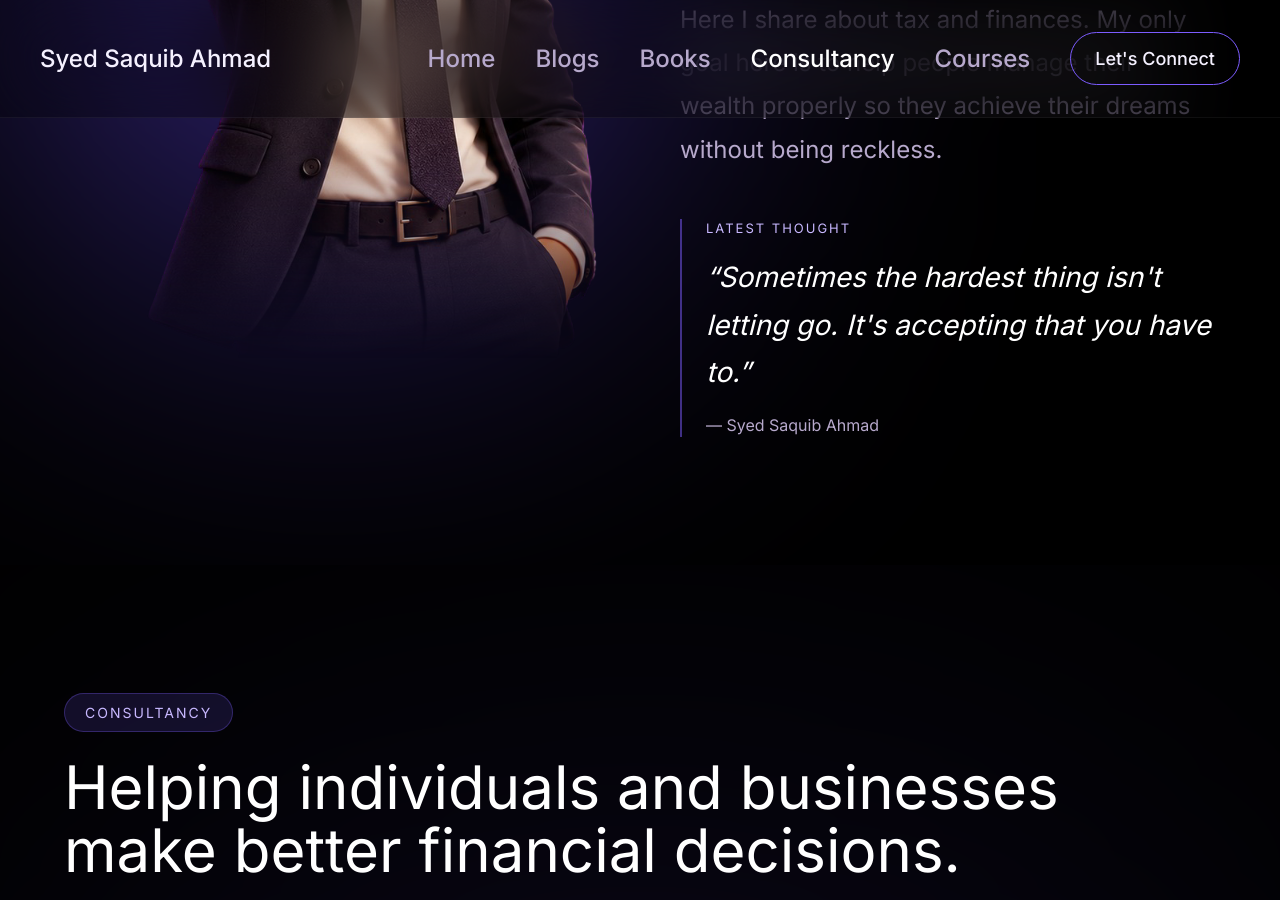
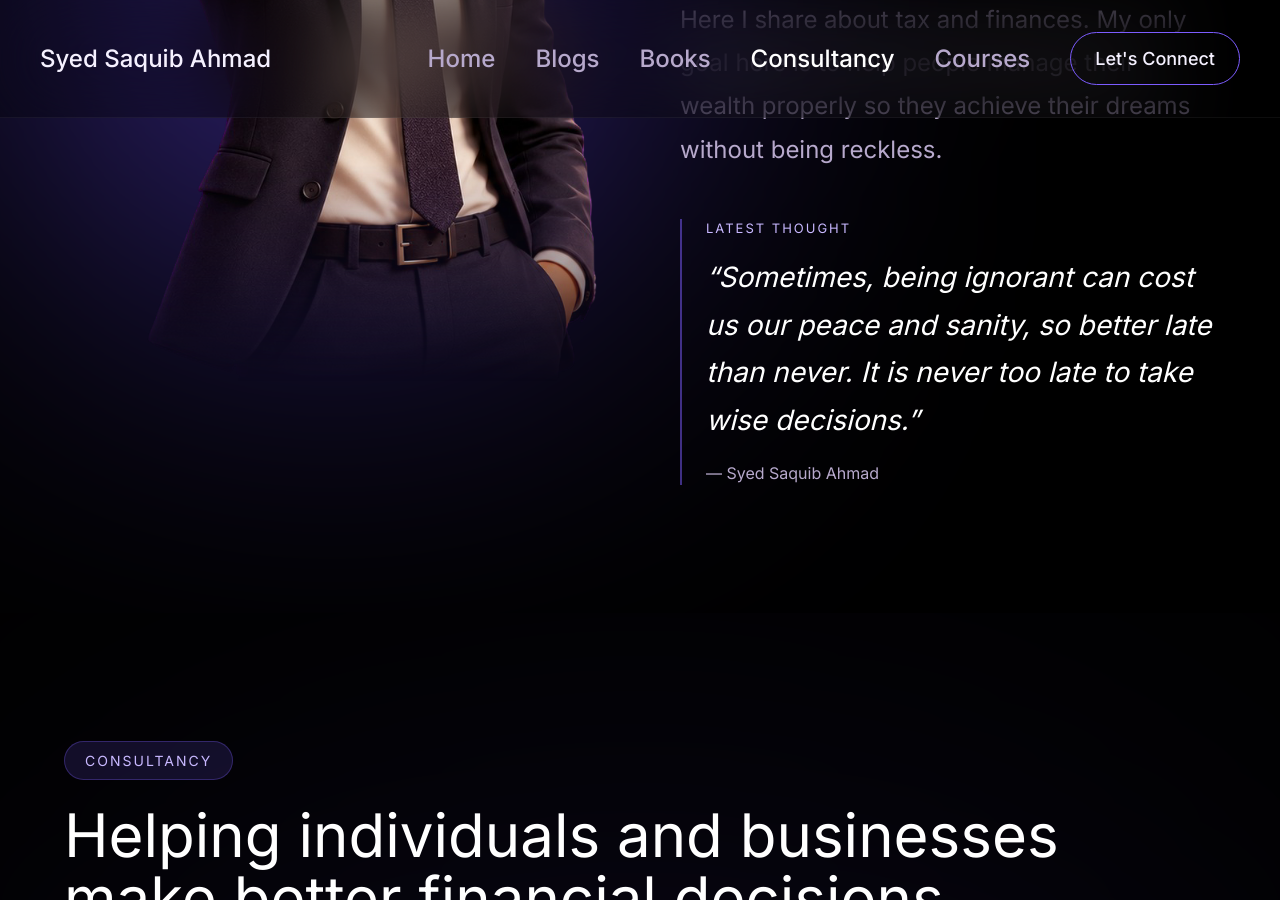
Before and after one commit to saquibahmad1234/saquib, a Jekyll site: the page built from consultancy.html, in a window 1280 px wide and 900 px high, scrolled down 785 px. Built offline with Jekyll 4.4.1, drawn with Linux system fonts in a browser that asks for light colours.

Commit message:
added quote

```diff
--- a/consultancy.html
+++ b/consultancy.html
@@ -108,8 +108,7 @@ title: Consultancy
           <p
             class="mt-4 text-[22px] md:text-[28px] leading-[1.7] text-white italic"
           >
-            “Sometimes the hardest thing isn't letting go. It's accepting that
-            you have to.”
+            “Sometimes, being ignorant can cost us our peace and sanity, so better late than never. It is never too late to take wise decisions.”
           </p>
 
           <div class="mt-4 text-[#B7A9CC]">— Syed Saquib Ahmad</div>
```
